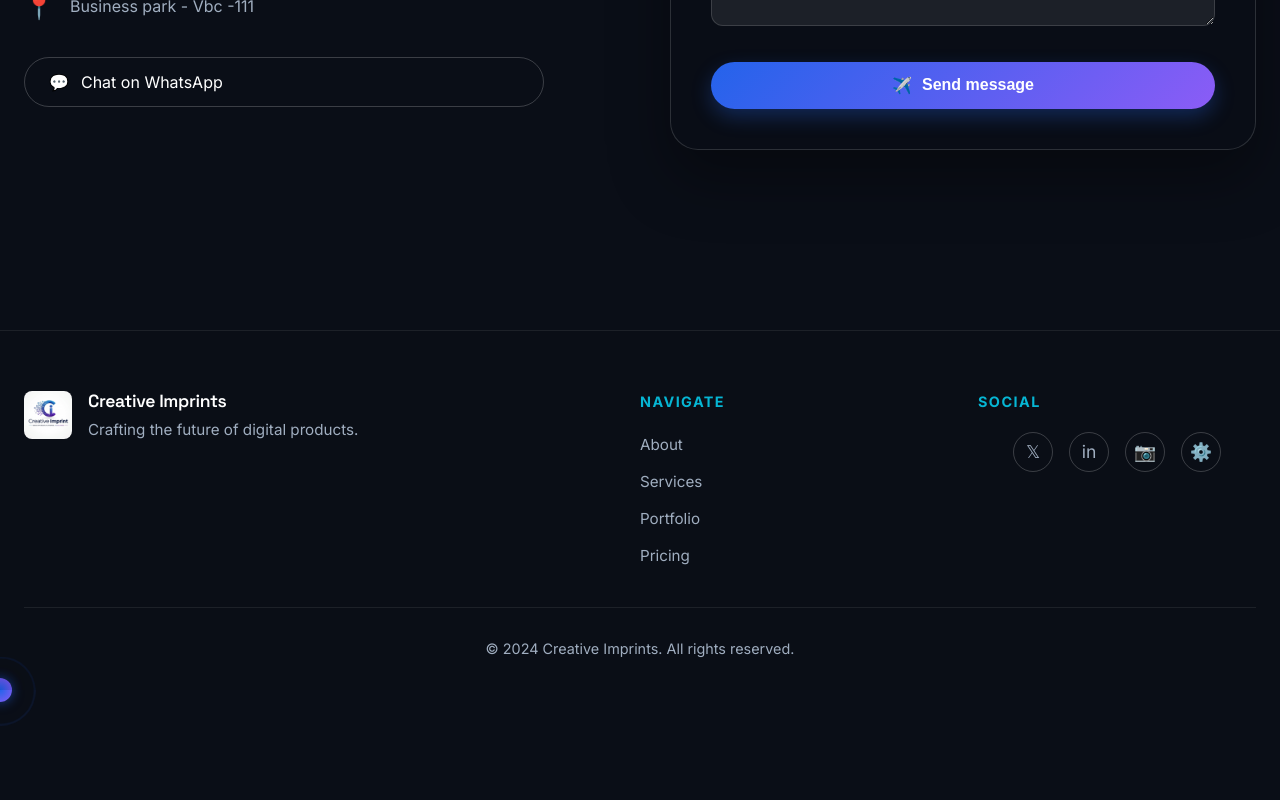
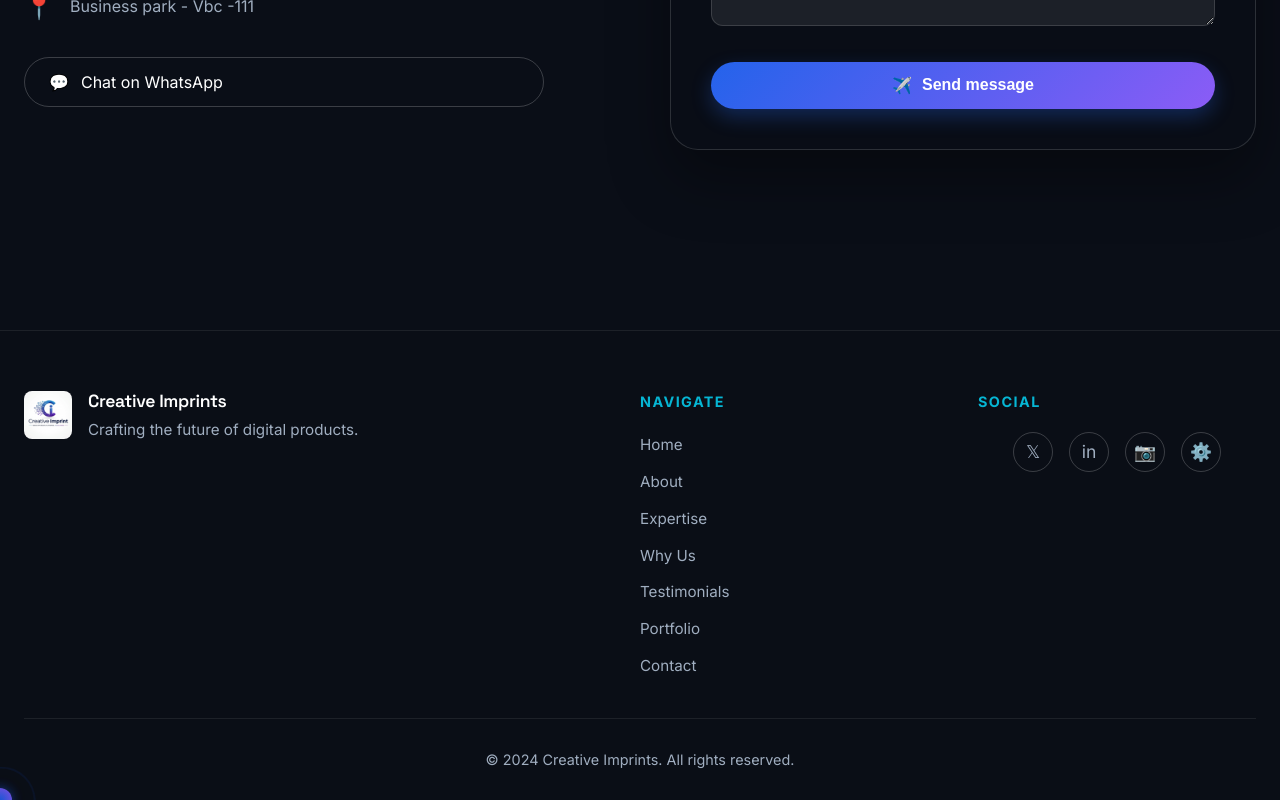
Before and after one commit to farhan-khan259/Creative-Imprints, a React (Create React App) app: page /en in a window 1280 px wide. Shown: the part 6255-7055 px from the top of the page. Before the commit the page ends 6945 px from the top, so only its background shows below. Built offline with nearby package versions, Linux system fonts and the light colour scheme.

Commit message:
feat: update footer content and labels for improved navigation and user experience in both English and Arabic

```diff
--- a/src/data/siteData.js
+++ b/src/data/siteData.js
@@ -239,10 +239,20 @@ export const defaultContent = {
   brandName: 'Creative Imprints',
   tagline: 'Crafting the future of digital products.',
   links: {
-        navigate: ['About', 'Services', 'Portfolio', 'Pricing'],
+    navigate: [
+      'Home',
+      'About',
+      'Expertise',
+      'Why Us',
+      'Testimonials',
+      'Portfolio',
+      'Contact',
+    ],
     social: ['twitter', 'linkedin', 'instagram', 'github'],
   },
   copyright: '© 2024 Creative Imprints. All rights reserved.',
+  footerNavigateLabel: 'Navigate',
+  footerSocialLabel: 'Social',
 },
   },
 
@@ -487,10 +497,20 @@ export const defaultContent = {
   brandName: 'كرياتيف إمبرينتس',
   tagline: 'نصنع مستقبل المنتجات الرقمية.',
   links: {
-        navigate: ['حول', 'خدمات', 'أعمال', 'أسعار'],
+    navigate: [
+      'الرئيسية',
+      'حول',
+      'خبراتنا',
+      'لماذا نحن',
+      'آراء العملاء',
+      'أعمالنا',
+      'اتصل بنا',
+    ],
     social: ['تويتر', 'لينكدإن', 'انستغرام', 'جيتهاب'],
   },
   copyright: '© 2024 كرياتيف إمبرينتس. جميع الحقوق محفوظة.',
+  footerNavigateLabel: 'تصفح',
+  footerSocialLabel: 'تواصل اجتماعي',
 },
   },
 };
```
Lines whose indentation alone changed are shown as unchanged.
